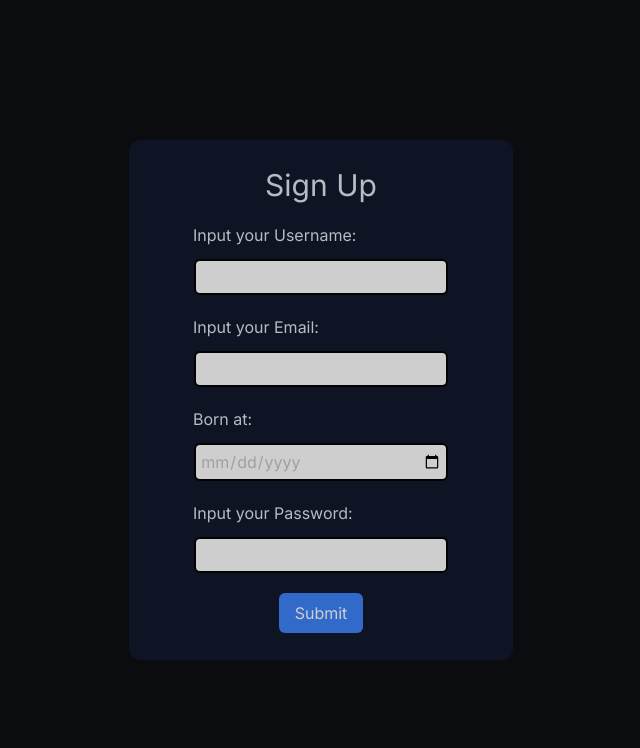
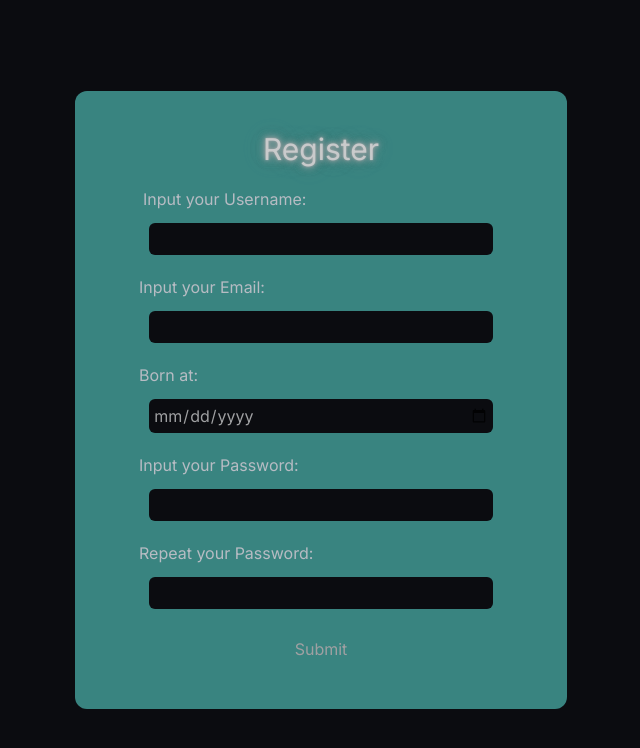
Before and after one commit to Maximus019BG/Azion, a Next.js app in the folder client/azion-f/: page /register in a window 1280 px wide. Shown: the top 748 px of the page, without its empty margins (319-959 px from the left). Built offline with nearby package versions, Linux system fonts and the light colour scheme; no server answers.

Commit message:
feat(security):getting the User-Agent from reqets putting User-Agent in jwt

```diff
--- a/client/azion-f/app/components/Navbar.tsx
+++ b/client/azion-f/app/components/Navbar.tsx
@@ -1,6 +1,7 @@
 import { apiUrl } from "../api/config";
 import { useEffect, useState } from "react";
 import axios, { AxiosResponse } from "axios";
+import Link from "next/link";
 
 interface Token {
   refreshToken: string;
@@ -73,21 +74,29 @@ const Navbar = () => {
       <div className="flex justify-center gap-12 items-center mr-10">
         {isLogged ? (
           <>
+          <Link href={"/dashboard"}>
             <button className="btn border-none neon-text text-lg shadow-none bg-[#45a29e] hover:bg-[#37817c]">
               Dashboard
             </button>
+            </Link>
+              <Link href={"/organizations"}>
                 <button className="btn border-none neon-text text-lg shadow-none bg-[#45a29e] hover:bg-[#37817c]">
                     Organizations
                 </button>
+            </Link>
           </>
         ) : (
           <>
+          <Link href={"/register"}>
                 <button className="btn border-none neon-text text-lg shadow-none bg-[#45a29e] hover:bg-[#37817c]">
                     Register
                 </button>
+            </Link>
+            <Link href={"log-in"}>
                 <button className="btn border-none neon-text text-lg shadow-none bg-[#45a29e] hover:bg-[#37817c]">
-              Log in
+                    Log-in
                 </button>
+            </Link>
           </>
         )}
       </div>
--- a/client/azion-f/app/page.tsx
+++ b/client/azion-f/app/page.tsx
@@ -7,6 +7,7 @@ import background from "../public/background1.png";
 import axios, {AxiosResponse} from "axios";
 import {apiUrl} from "./api/config";
 import {useEffect, useState} from "react";
+import Link from "next/link";
 
 
 interface Token {
@@ -38,19 +39,18 @@ const Home = () => {
             localStorage.setItem('azionAccessToken', accessToken);
             setButtonText1('Dashboard');
             setButtonText2('Organizations');
-
           } else if (message !== 'success') {
-              setButtonText1('Dashboard');
-              setButtonText2('Organizations');
+              setButtonText1(' Dashboard');
+              setButtonText2(' Organizations');
           }
           else {
             setButtonText1('Dashboard');
-            setButtonText2('Organizations');
+            setButtonText2('Organizations ');
           }
         })
         .catch((error) => {
           setButtonText1('Register');
-          setButtonText2('Log in');
+          setButtonText2('Log-in');
         });
   };
 
@@ -64,7 +64,7 @@ const Home = () => {
     }
     else if(!accessToken && !refreshToken) {
       setButtonText1('Register');
-      setButtonText2('Log in');
+      setButtonText2('Log-in');
     }
   }, []);
   return (
@@ -103,14 +103,18 @@ const Home = () => {
               whileTap={{ scale: 0.95 }}
               className={` neon-text w-40 md:w-64 lg:w-80 h-10 md:h-12 lg:h-14 bg-[#18b7be] rounded-2xl text-base md:text-lg lg:text-xl hover:bg-[#139299] ${HeaderText.className}`}
             >
+              <Link href={`/${ButtonText1.toLowerCase()}`}>
               {ButtonText1}
+              </Link>
             </motion.button>
             <motion.button
               whileHover={{ scale: 1.05 }}
               whileTap={{ scale: 0.95 }}
               className={` neon-text w-40 md:w-64 lg:w-80 h-10 md:h-12 lg:h-14 bg-[#072a40] rounded-2xl text-base md:text-lg lg:text-xl hover:bg-[#106092] ${HeaderText.className}`}
             >
-              {ButtonText2}
+              <Link href={`/${ButtonText2.toLowerCase()}`}>
+                {ButtonText2}
+              </Link>
             </motion.button>
           </motion.div>
         </motion.div>
--- a/client/azion-f/app/register/page.tsx
+++ b/client/azion-f/app/register/page.tsx
@@ -89,6 +89,7 @@ const Sign_up = () => {
   const [email, setEmail] = useState("");
   const [age, setAge] = useState("");
   const [password, setPassword] = useState("");
+  const [password2, setPassword2] = useState("");
   const [role, setRole] =  useState("");
   const [mfaEnabled, setMfaEnabled] = useState(false);
 
@@ -108,21 +109,23 @@ const handleSubmit = () => {
     role: "TestUser",
     mfaEnabled: true
   };
-
+  if(password === password2) {
     AxiosFunction(userData);
+  }
 };
   return (
-    <div className="w-screen h-screen flex flex-col justify-center items-center">
-      <div className="h-[65vh] w-[90vw] md:w-[60vw] lg:w-[40vw] xl:w-[30vw] bg-slate-900 rounded-xl opacity-80 flex flex-col gap-5 justify-center items-center p-5 md:p-10">
-        <h1 className="text-3xl text-slate-200">Sign Up</h1>
+      <div className="w-screen h-screen bg-background flex flex-col justify-center items-center">
+        <div
+            className="h-fit w-fit bg-accent rounded-xl opacity-80 flex flex-col gap-5 justify-center items-center p-5 md:p-10">
+          <h1 className="text-3xl neon-text">Register</h1>
           <div className="w-full flex flex-col justify-center items-center gap-3">
-          <p className="text-slate-200 w-full flex flex-col justify-center items-start ml-4 md:ml-8 lg:ml-12">
+            <p className="text-slate-200 w-96 flex flex-col justify-center items-start ml-7">
               Input your Username:
             </p>
             <input
                 onChange={(e) => setName(e.target.value)}
                 type="text"
-            className="border-2 border-black opacity-100 w-full md:w-10/12 p-1 rounded-md"
+                className=" bg-background opacity-100 w-full md:w-10/12 p-1 rounded-md"
             />
           </div>
           <div className="w-full flex flex-col justify-center items-center gap-3">
@@ -132,7 +135,7 @@ const handleSubmit = () => {
             <input
                 onChange={(e) => setEmail(e.target.value)}
                 type="email"
-            className="border-2 border-black opacity-100 w-full md:w-10/12 p-1 rounded-md"
+                className=" bg-background opacity-100 w-full md:w-10/12 p-1 rounded-md"
             />
           </div>
           <div className="w-full flex flex-col justify-center items-center gap-3">
@@ -142,7 +145,7 @@ const handleSubmit = () => {
             <input
                 onChange={(e) => setAge(e.target.value)}
                 type="date"
-            className="border-2 border-black opacity-100 w-full md:w-10/12 p-1 rounded-md"
+                className=" bg-background opacity-100 w-full md:w-10/12 p-1 rounded-md"
             />
           </div>
           <div className="w-full flex flex-col justify-center items-center gap-3">
@@ -152,12 +155,22 @@ const handleSubmit = () => {
             <input
                 onChange={(e) => setPassword(e.target.value)}
                 type="password"
-            className="border-2 border-black opacity-100 w-full md:w-10/12 p-1 rounded-md"
+                className=" bg-background opacity-100 w-full md:w-10/12 p-1 rounded-md"
+            />
+          </div>
+          <div className="w-full flex flex-col justify-center items-center gap-3">
+            <p className="text-slate-200 w-full flex flex-col justify-center items-start ml-4 md:ml-8 lg:ml-12">
+              Repeat your Password:
+            </p>
+            <input
+                onChange={(e) => setPassword2(e.target.value)}
+                type="password"
+                className=" bg-background opacity-100 w-full md:w-10/12 p-1 rounded-md"
             />
           </div>
           <button
               onClick={handleSubmit}
-          className="bg-blue-500 text-white px-4 py-2 rounded-md"
+              className="bg-lightAccent w-full text-foreground px-4 py-2 rounded-md"
           >
             Submit
           </button>
```
Lines whose indentation alone changed are shown as unchanged.
